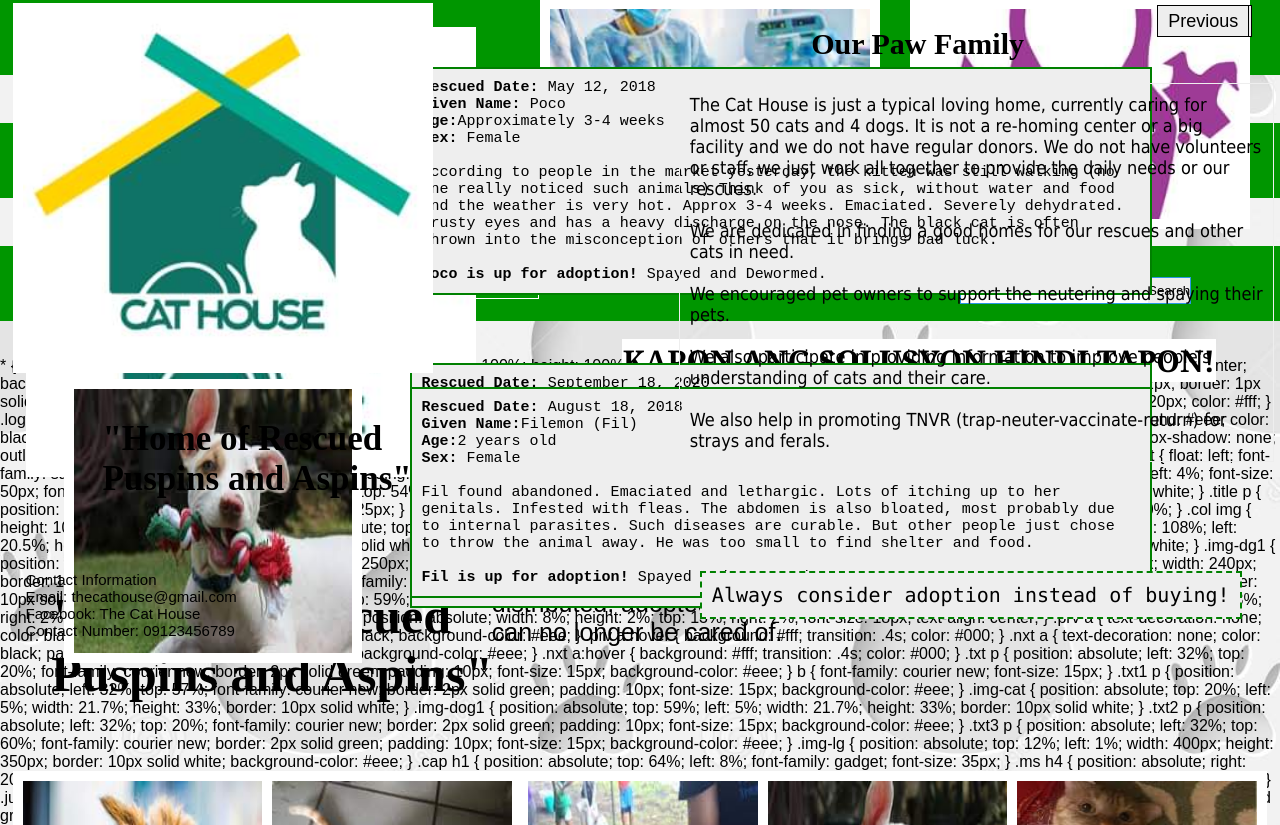
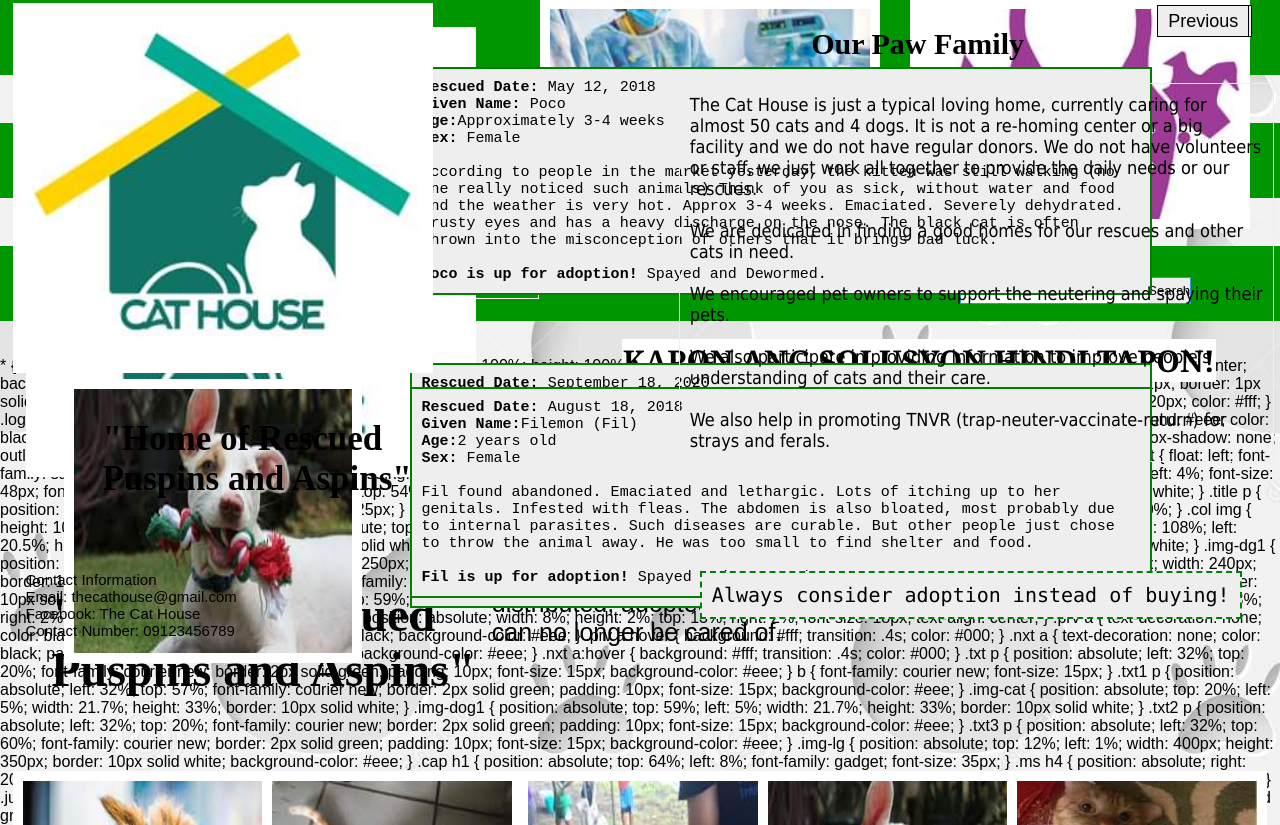
Before and after one commit to Izaaaajy/MyWeb, a PHP site: page /index.php in a window 1280 px wide. Shown: the part 93-918 px from the top of the page. Run offline with PHP 8.4, Linux system fonts and the light colour scheme.

Commit message:
Update style3.css

```diff
--- a/style3.css
+++ b/style3.css
@@ -114,7 +114,7 @@ h1 {
 	position: absolute;
 	top: 85%;
 	left: 4%;
-	font-size: 50px;
+	font-size: 48px;
 	font-family: gadget;
 }
 
```
